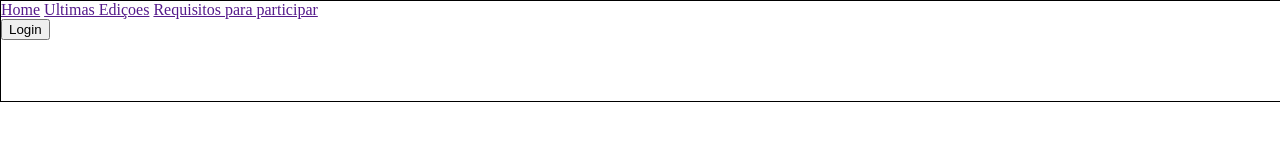
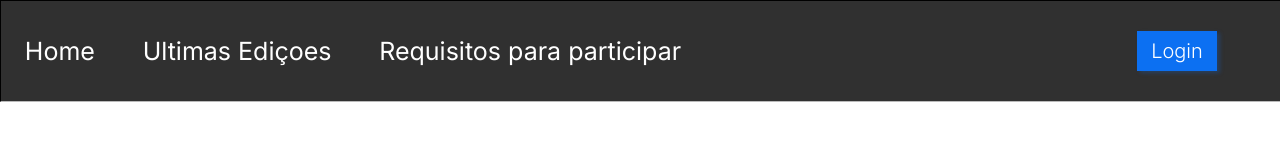
Before and after one commit to Feramalho-CTR/bootcamp-projeto, a plain HTML site: page index.html in a window 1280 px wide. Drawn offline with Linux system fonts and the light colour scheme.

Commit message:
atualização do menu

```diff
--- a/index.html
+++ b/index.html
@@ -4,17 +4,10 @@
     <meta charset="UTF-8">
     <meta name="viewport" content="width=device-width, initial-scale=1.0">
     <title>BOOTCAMP</title>
-    <style>
-        body{
-            margin: 0px; /* Margem Externa*/
-            padding: 0px; /* Margem Interna*/
-        }
-        #navPrincipal{
-            width: 100%;
-            height: 100px;
-            border: 1px solid black;
-        }
-    </style>
+    <link rel="preconnect" href="https://fonts.googleapis.com">
+    <link rel="preconnect" href="https://fonts.gstatic.com" crossorigin>
+    <link href="https://fonts.googleapis.com/css2?family=Inter:wght@100..900&display=swap" rel="stylesheet">
+    <link rel="stylesheet" href="style.css">
 </head>
 <body>
     <nav id="navPrincipal">
--- /dev/null
+++ b/style.css
@@ -0,0 +1,43 @@
+body{
+    margin: 0px; /* Margem Externa*/
+    padding: 0px; /* Margem Interna*/
+}
+#navPrincipal{
+    width: 100%;
+    height: 100px;
+    border: 1px solid black;
+    background-color: #303030;
+    display: flex;
+    justify-content: space-between;
+    align-items: center;
+    border-bottom: 1px solid #bababa;
+}
+    #menuSup{
+        display: flex;
+        width: 55%;
+        justify-content: space-around;
+        align-items: center;
+
+    }
+    a{
+        color: #ffffff;
+        text-decoration: none;
+        font-size: 25px;
+        font-family: inter;
+    }
+        a:hover{
+            color: #cccccc;
+        }
+    #navPrincipal button{
+        margin-right: 5%;
+        background-color: #0c70f2;
+        border: 0px;
+        height: 40px;
+        width: 80px;
+        color: #ffffff;
+        font-family: inter;
+        font-size: 20px;
+        font-weight: 300;
+        box-shadow: 3px 2px 4px 0px #0C70F240;
+        cursor: pointer;
+    }
```
